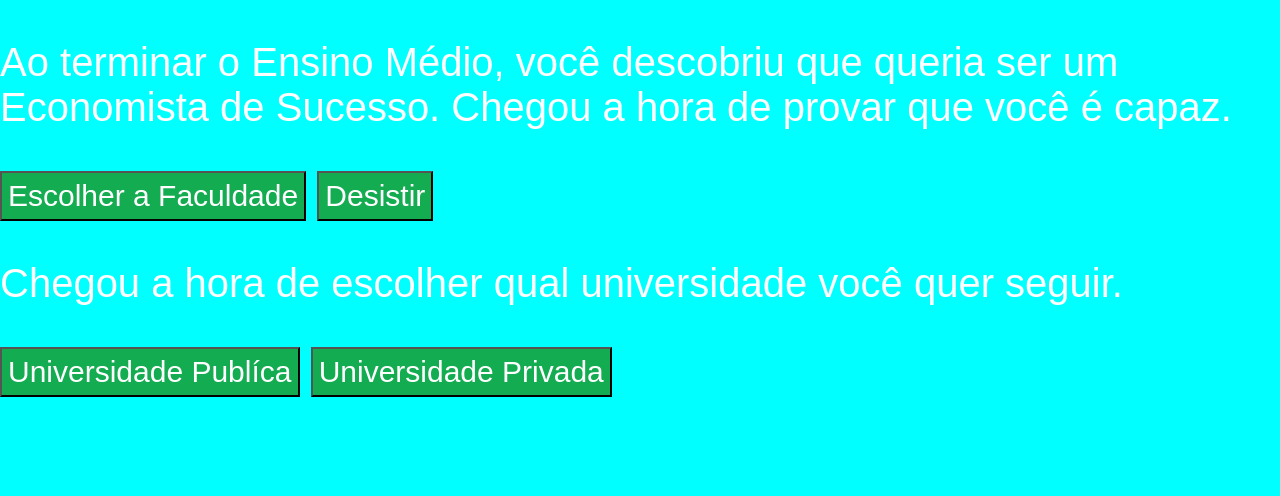
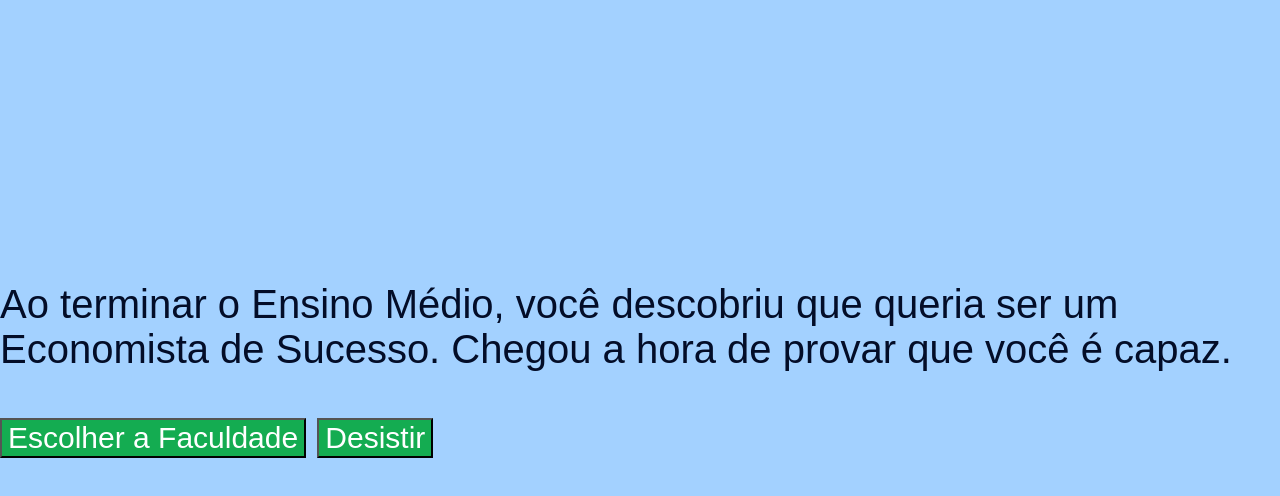
Before and after one commit to Rqoguridochima/Aventura-De-Um-Futuro-Economista-, a plain HTML site: page index.html in a window 1280 px wide. Drawn offline with Linux system fonts and the light colour scheme; a web font is replaced by a local one.

Commit message:
scripts.js

```diff
--- a/index.html
+++ b/index.html
@@ -9,24 +9,23 @@
     <link href="https://fonts.googleapis.com/css2?family=New+Amsterdam&display=swap" rel="stylesheet">
     <title> A Aventura De Um Economista </title>
 </head>
-
 <body>
     <main>
 
-        <div class="passo" id="passo-0">
+        <div class="passo ativo" id="passo-0">
             <p> Ao terminar o Ensino Médio, você descobriu que queria ser um Economista de Sucesso.
                 Chegou a hora de provar que você é capaz.</p>
-            <button class="btn-proximo" data-proximo="1"> Escolher a Faculdade </button>
-            <button class="btn-proximo" data-proximo="2"> Desistir </button>
+            <button class="btn-proximo" data-proximo="1">Escolher a Faculdade</button>
+            <button class="btn-proximo" data-proximo="2">Desistir</button>
         </div>
-
         <div class="passo" id="passo-1">
             <p> Chegou a hora de escolher qual universidade você quer seguir.
             </p>
-            <button class="btn-proximo" data-proximo="1"> Universidade Publíca </button>
-            <button class="btn-proximo" data-proximo="2"> Universidade Privada </button>
+            <button class="btn-proximo" data-proximo="3"> Universidade Publíca </button>
+            <button class="btn-proximo" data-proximo="4"> Universidade Privada </button>
         </div>
+    </main>
+    <script src="script.js"></script>
 
-    </main>
 </body>
 </html>
--- a/style.css
+++ b/style.css
@@ -1,20 +1,27 @@
 body {
-    background-color: aqua;
-    color: white;
+
+    background-color: rgb(163, 209, 255);
+    color: rgb(3, 13, 40);
     font-family: "New Amsterdam", sans-serif;
     font-size: 40px;
-    font-style: normal;
     display: flex;
     justify-content: center;
     align-items: center;
-    max-height: 700px;
+    height: 700px;
     margin: 0;
 }
 
 button {
     background-color: rgb(20, 172, 81);
-    color: white;
-    height: 50px;
+    color: rgb(255, 255, 255);
     font-family: "New Amsterdam", sans-serif;
     font-size: 30px;
 }
+
+.passo {
+    display:none;
+}
+
+.passo.ativo {
+    display:block;
+}
```
Also changed, not shown: scripts.js (+11 -0 lines).
